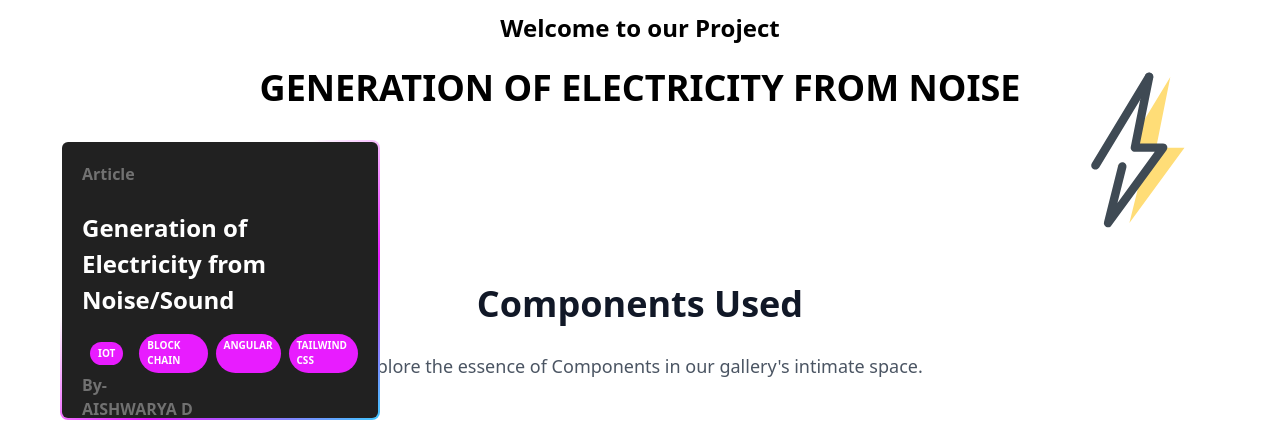
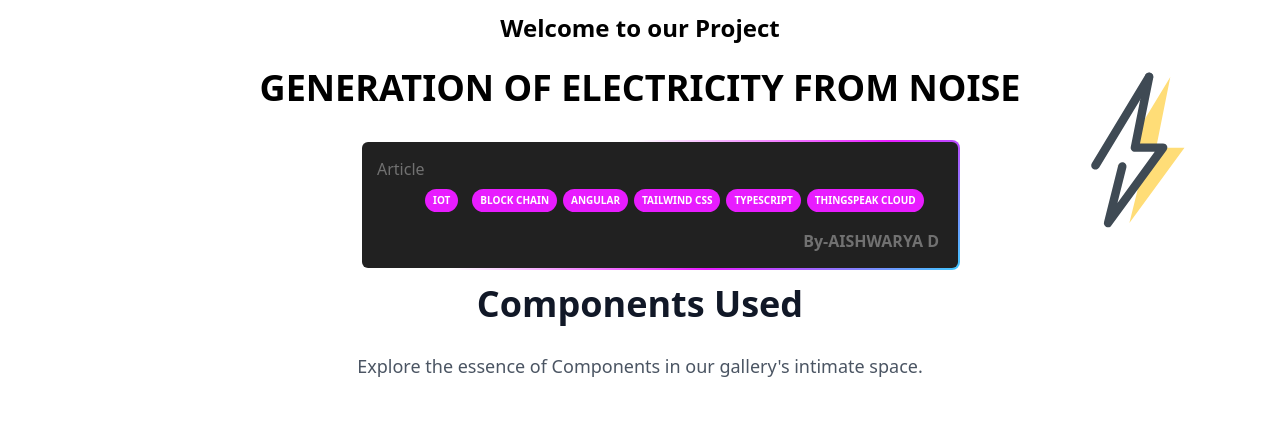
Before and after one commit to Aishwarya-Devaraj11/Portfolio, an Angular app: page /home in a window 1280 px wide. Shown: the top 444 px of the page. Built offline with nearby package versions, Linux system fonts and the light colour scheme; grey boxes are pictures that could not be loaded.

Commit message:
New changes

```diff
--- a/src/app/home/home.component.html
+++ b/src/app/home/home.component.html
@@ -2,23 +2,25 @@
 
 
 <!-- ARTICLE -->
- <div class="pl-10">
-<div class="pl-5 pt-24 absolute">
+ <div class="pl-80">
+<div class="pl-10 pt-24 absolute">
   <div class="card">
     <div class="main-content">
       <div class="header">
         <span>Article </span>
         <span></span>
       </div>
-      <p class="heading">Generation of Electricity from Noise/Sound</p>
-      <div class="categories">
-        <span class="m-2">IOT</span>
+      <!-- <p class="heading">Generation of Electricity from Noise/Sound</p> -->
+      <div class="categories pl-10">
+        <span class="m-2 ">IOT</span>
         <span>Block Chain</span>
         <span>Angular</span>
         <span>Tailwind Css</span>
+        <span>Typescript</span>
+        <span>ThingSpeak Cloud</span>
       </div>
     </div>
-    <div class="footer">
+    <div class="footer flex justify-end">
       By-
       <p></p>
      AISHWARYA D
--- a/src/app/home/home.component.scss
+++ b/src/app/home/home.component.scss
@@ -1,7 +1,7 @@
 .card {
-  width: 320px;
-  height: 280px;
-  padding: 20px;
+  width: 600px;
+  height: 130px;
+  padding: 15px;
   color: white;
   background: linear-gradient(#212121, #212121) padding-box,
               linear-gradient(145deg, transparent 35%,#e81cff, #40c9ff) border-box;
@@ -19,20 +19,22 @@
 }
 
 .card .header span:first-child {
-  font-weight: 600;
+  font-weight: 500;
   color: #717171;
   margin-right: 4px;
 }
 
 .card .heading {
-  font-size: 24px;
-  margin: 24px 0 16px;
+  font-size: 15px;
+  margin: 20px 0 16px;
   font-weight: 600;
 }
 
 .card .categories {
-  display: flex;
-  gap: 8px;
+  display: flex ;
+  justify-content: flex-center;
+  align-items: center;
+  gap: 6px;
 }
 
 .card .categories span {
```
